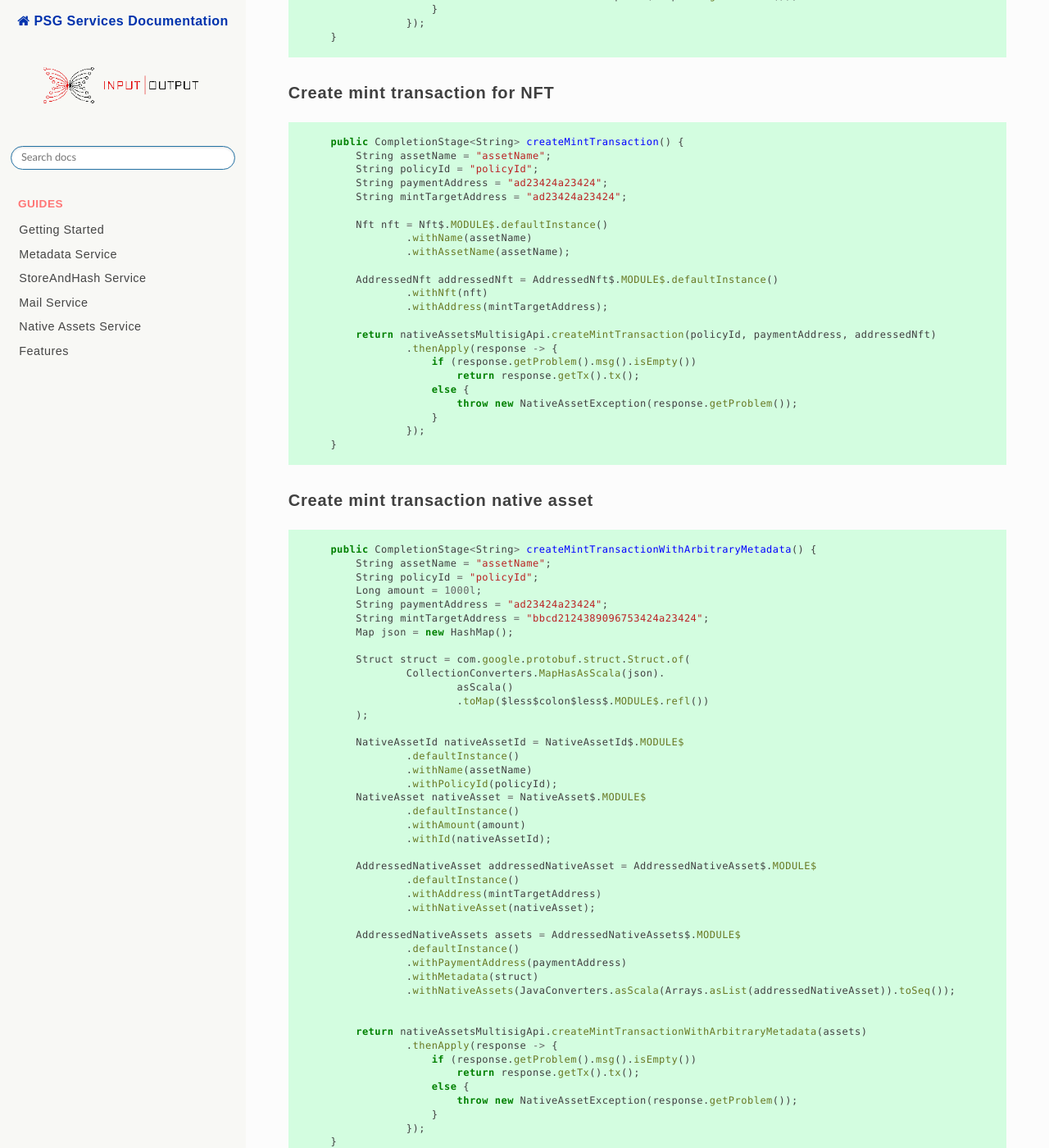
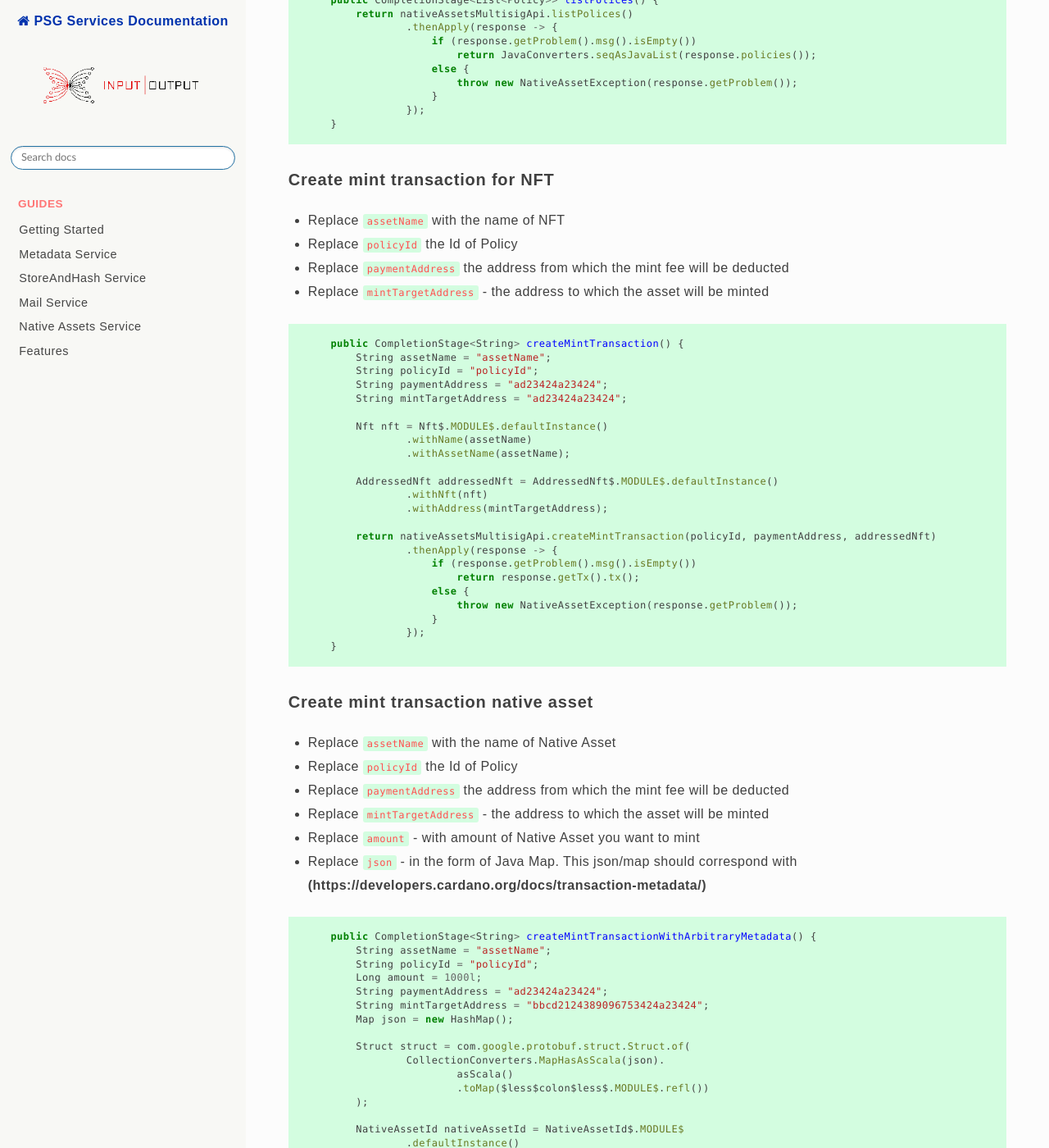
Before and after one commit to input-output-hk/PSG, a Sphinx documentation site: the page built from docs/source/guides/multisig_native_assets_api.md, in a window 1280 px wide and 1400 px high, scrolled down 13583 px. Shown: the whole window at 82% size. Built offline with Sphinx 7.4.7 and the Read the Docs theme 2.0.0, drawn with Linux system fonts in a browser that asks for light colours; some web fonts are replaced; some of the changed text lies outside the part shown.

Commit message:
PSGS-898: description draft

````diff
--- a/docs/source/guides/multisig_native_assets_api.md
+++ b/docs/source/guides/multisig_native_assets_api.md
@@ -501,6 +501,7 @@
     }
 ```
 ### Get the Policy by policy id
+* Replace `policyId` with Id of Policy
 ```java
     public CompletionStage<Policy> getPolicyById() {
         String policyId = "policyId";
@@ -515,6 +516,7 @@
     }
 ```
 ### Get the Policy by policy name
+* Replace `policyByName` with policy name
 ```java
     public CompletionStage<Policy> getPolicyByName() {
         String policyByName = "PolicyByName";
@@ -530,7 +532,6 @@
 ```
 ### List all created policies
 ```java
-
     public CompletionStage<List<Policy>> listPolices() {
         return nativeAssetsMultisigApi.listPolices()
                 .thenApply(response -> {
@@ -543,6 +544,10 @@
     }
 ```
 ### Create mint transaction for NFT
+* Replace `assetName` with the name of NFT
+* Replace `policyId` the Id of Policy
+* Replace `paymentAddress` the address from which the mint fee will be deducted
+* Replace `mintTargetAddress` - the address to which the asset will be minted
 ```java
     public CompletionStage<String> createMintTransaction() {
         String assetName = "assetName";
@@ -569,6 +574,12 @@
     }
 ```
 ### Create mint transaction native asset
+* Replace `assetName` with the name of Native Asset
+* Replace `policyId` the Id of Policy
+* Replace `paymentAddress` the address from which the mint fee will be deducted
+* Replace `mintTargetAddress` - the address to which the asset will be minted
+* Replace `amount` - with amount of Native Asset you want to mint
+* Replace `json` - in the form of Java Map. This json/map should correspond with **(https://developers.cardano.org/docs/transaction-metadata/)**
 ```java
 
     public CompletionStage<String> createMintTransactionWithArbitraryMetadata() {
@@ -617,6 +628,11 @@
     }
 ```
 ### Create transfer transaction
+* Replace `assetName` with the name of Native Asset
+* Replace `policyId` the Id of Policy
+* Replace `fromAddress` with the address from which the asset will be transferred out
+* Replace `toAddress` with the address to which the asset will be transferred in
+* Replace `amount` with amount of Native Asset you want to transferr
 ```java
     public CompletionStage<String> createTransferTransaction() {
         String policyId = "policyId";
@@ -636,6 +652,10 @@
     }
 ```
 ### Create burn transaction
+* Replace `policyId` the Id of Policy
+* Replace `assetName` with the name of Native Asset
+* Replace `targetAddress` - the address from which the asset will be burnt
+* Replace `amount` - with amount of Native Asset you want to burn
 ```java
     public CompletionStage<String> createBurnTransaction() {
         String policyId = "policyId";
@@ -653,6 +673,8 @@
     }
 ```
 ### Add witness with secret key
+* Replace `txId` with the Id Transaction
+* Replace `secretKeyHex` with the private key in Hex format, which will be used to sign the transaction with
 ```java
     public CompletionStage<String> addWitnessWithSecretKey() throws CborSerializationException {
         String txId = "ab2343245";
@@ -669,6 +691,9 @@
     }
 ```
 ### Add witness with public key and signature
+* Replace `txId` with the Id Transaction
+* Replace `publicKeyHex` with the public key in Hex format, which is used for verification of signature provided
+* Replace `signatureHex` with signature in Hex format. This signature must be created with secret key that corresponds to public key above
 ```java
     public CompletionStage<String> addWitnessWithPublicKey() throws CborSerializationException {
         String txId = "ab2343245";
@@ -687,6 +712,7 @@
     }
 ```
 ### Get Transaction by ID
+* Replace `txId` with the Id Transaction
 ```java
     public CompletionStage<Long> getTx() throws CborSerializationException {
         String txId = "ab2343245";
@@ -716,6 +742,7 @@
     }
 ```
 ### List all Transactions belonging to policy with ID
+* Replace `policyId` with the Policy id
 ```java
     public CompletionStage<List<String>> listTxsByPolicyId()  {
         String policyId = "ab2343245";
@@ -731,6 +758,7 @@
     }
 ```
 ### List all witnesses
+* Replace `txId` with the Id Transaction
 ```java
     public CompletionStage<List<String>> listWitnesses()  {
         String txId = "ab2343245";
@@ -747,6 +775,8 @@
 
 ```
 ### Submit the transaction to the blockchain
+* Replace `txId` with the Id Transaction
+* Replace `depth` with the Integer - specifies the number of network Confirmations required to treat the transaction as Confirmed
 ```java
     public CompletionStage<String> sendTransaction()  {
         String txId = "ab2343245";
@@ -756,7 +786,8 @@
         return completableFuture;
     }
 ```
-
+##### The Observer
+The example of observer. This might be used in the example above. It gets the events about the transaction sent details.
 ```java
     private <V> StreamObserver<V> streamObserver(CompletableFuture<String> completableFuture,
                                                  Function<V, String> converter) {
@@ -784,8 +815,8 @@
     }
 ```
 ### Generate cardano enterprise address
+* Replace `hexPubKey` with the public key in Hex format, for which the Cardano Address will be generated
 ```java
-
     public Address generateAddress() throws CborSerializationException {
         String hexPubKey = "ac3c4";
         return nativeAssetsMultisigApi.generateAddress(VerificationKey.create(HexUtil.decodeHexString(hexPubKey)), Networks.preprod());
@@ -793,6 +824,7 @@
 ```
 
 ### Generate public key
+* Replace `hexSecKey` with the secret key in Hex format, for which the Public Key will be generated
 ```java
     public VerificationKey generateVerKey() throws CborSerializationException {
         String hexSecKey = "ac3c4";
````
